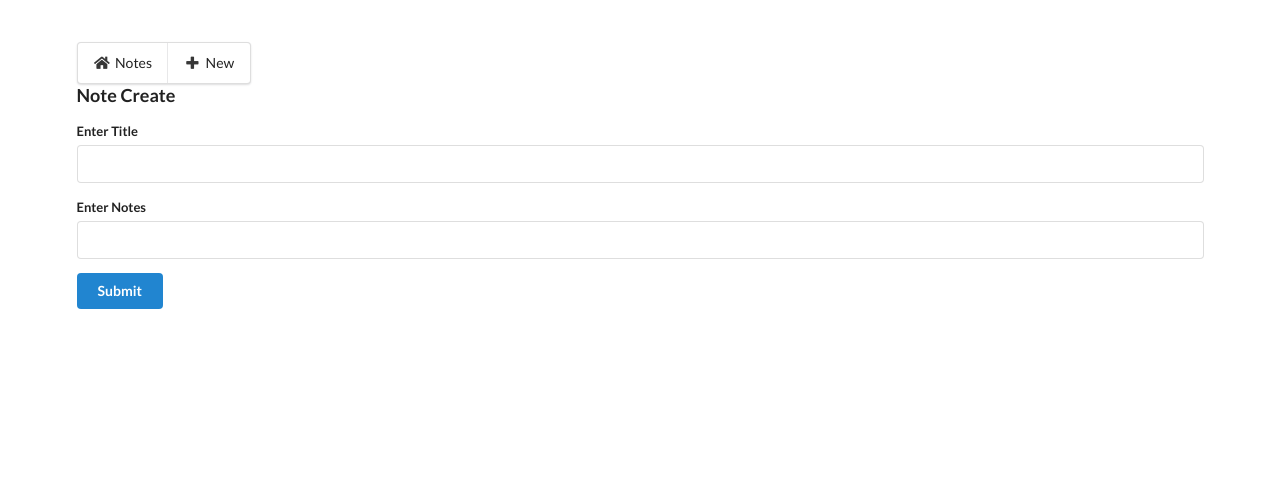
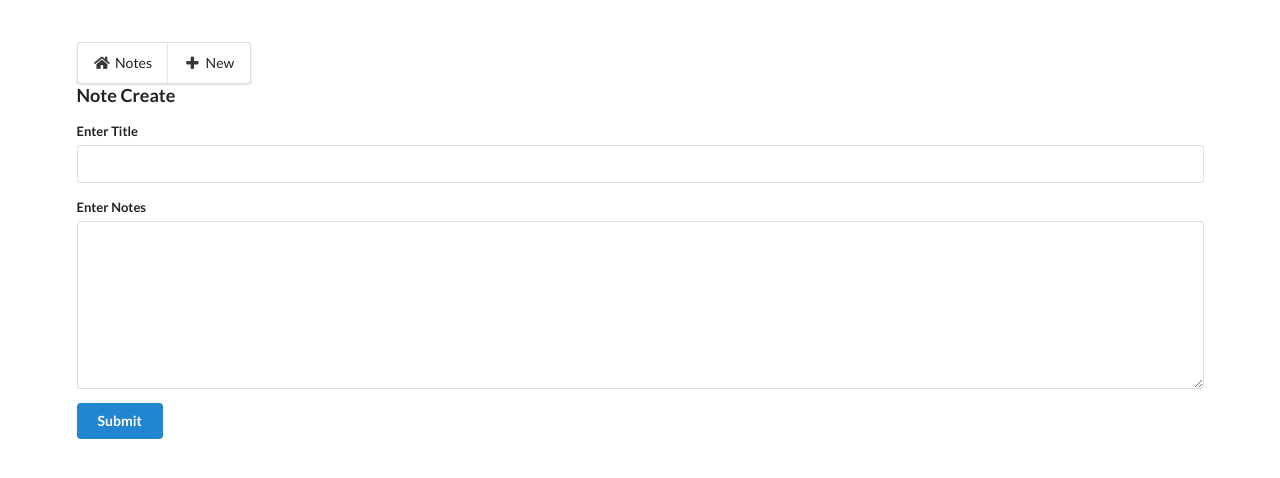
Before and after one commit to agfreckles/suacodefrontend, a React (Create React App) app: page /notes/new in a window 1280 px wide. Shown: the top 478 px of the page. Built offline with nearby package versions, Linux system fonts and the light colour scheme; what javascript-time-ago would draw is missing.

Commit message:
Reconnect master detail functions, Convert input to textarea in the form, cut down number of text length in note list

```diff
--- a/src/components/notes/NoteDetail.js
+++ b/src/components/notes/NoteDetail.js
@@ -9,12 +9,6 @@ class NoteDetail extends React.Component {
   componentDidMount() {
     const { id } = this.props.params;
     this.props.fetchNote(id);
-  }
-  componentDidUpdate() {
-    // this.buildPlayer();
-  }
-  componentWillUnmount() {
-    // this.player.destroy();
   }
   render() {
     if (!this.props.note) {
@@ -31,7 +25,9 @@ class NoteDetail extends React.Component {
           <Link to={`/notes/edit/${this.props.note.id}`}>
             <i className="edit icon"></i>
           </Link>
-          <i className="delete icon"></i>
+          <Link to={`/notes/delete/${this.props.note.id}`}>
+            <i className="delete icon"></i>
+          </Link>
         </div>
       </div>
     );
--- a/src/components/notes/NoteForm.js
+++ b/src/components/notes/NoteForm.js
@@ -1,5 +1,5 @@
 import React from "react";
-import { reduxForm, Field } from "redux-form";
+import { reduxForm, Field} from "redux-form";
 import withNavigate from "./../../utils/history";
 
 class NoteForm extends React.Component {
@@ -17,6 +17,15 @@ class NoteForm extends React.Component {
       <div className="field">
         <label>{label}</label>
         <input {...input} autoComplete="off" />
+        {this.renderError(meta)}
+      </div>
+    );
+  };
+  renderTextArea = ({input, label, meta }) => {
+    return (
+      <div className="field">
+        <label>{label}</label>
+        <textarea {...input} autoComplete="off"></textarea>
         {this.renderError(meta)}
       </div>
     );
@@ -39,7 +48,7 @@ class NoteForm extends React.Component {
           />
           <Field
             name="body"
-            component={this.renderInput}
+            component={this.renderTextArea}
             label="Enter Notes"
           />
           <button className="ui button primary">Submit</button>
--- a/src/components/notes/Notes.js
+++ b/src/components/notes/Notes.js
@@ -11,7 +11,7 @@ class Notes extends React.Component {
   }
   renderNotes = () =>
     this.props.notes.map((note) => (
-      <Link to={`/notes/edit/${note.id}`} key={note.id} className="link">
+      <Link to={`/notes/${note.id}`} key={note.id} className="link">
         <Note
           id={note?.id}
           title={note?.title}
--- a/src/utils/note.js
+++ b/src/utils/note.js
@@ -2,4 +2,5 @@ import axios from "axios";
 
 export default axios.create({
   baseURL: "https://suacode-production.up.railway.app/api"
+  // baseURL: "http://127.0.0.1:8000/api"
 });
--- a/src/utils/stringMethods.js
+++ b/src/utils/stringMethods.js
@@ -1,5 +1,5 @@
 export const truncate = (str) => {
-    return str.length > 80 ? str.substring(0, 200) + ". . ." : str;
+    return str.length > 80 ? str.substring(0, 150) + "   ..  . . ." : str;
 }
 export const capitalizeFirst = str => {
     return str.charAt(0).toUpperCase() + str.slice(1);
```
